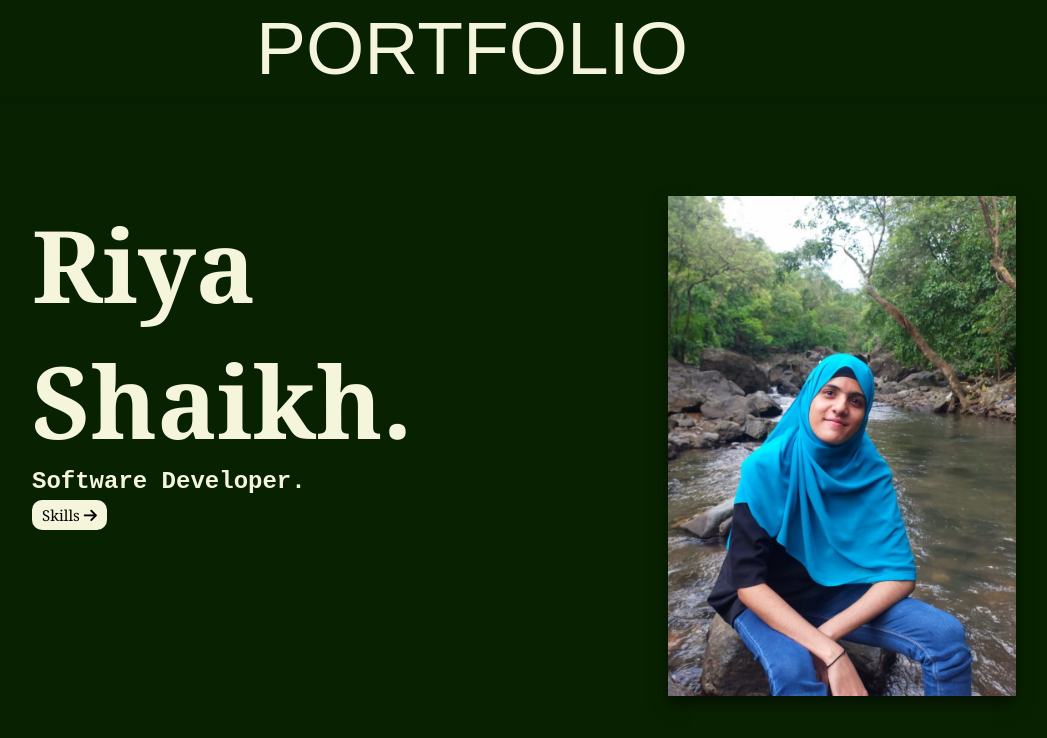
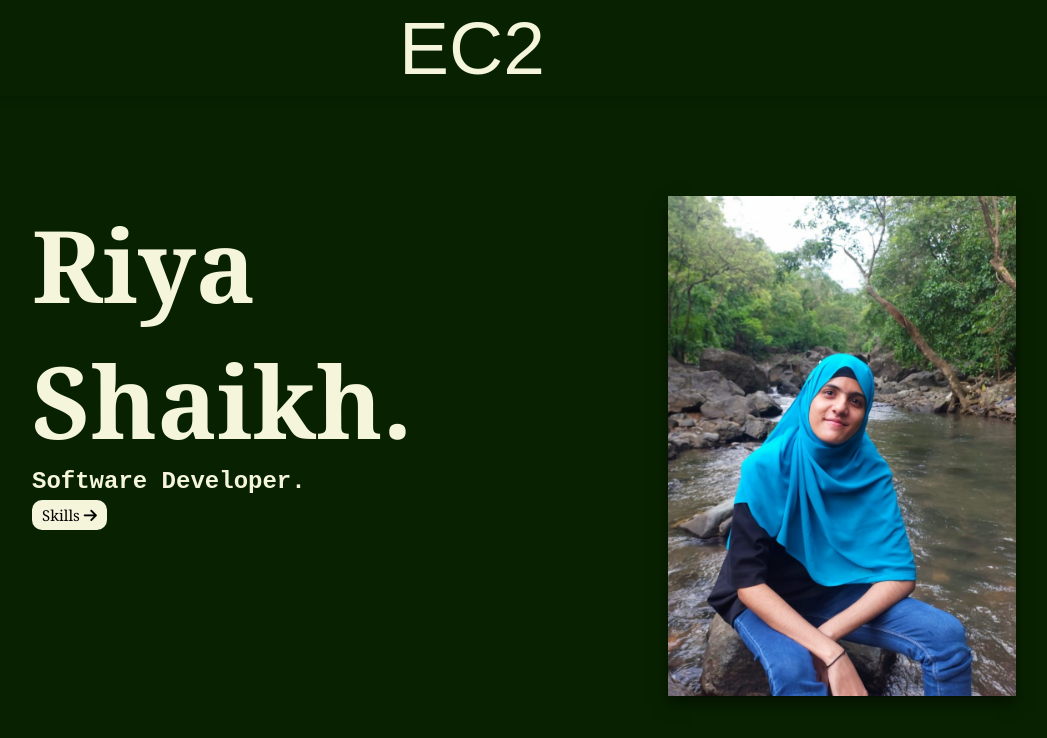
Before and after one commit to RiyaZahidShaikh/My_Profile, a website: page public/index.html in a window 1280 px wide. Shown: the whole page, without its empty margins (168-1215 px from the left). Drawn offline with Linux system fonts and the light colour scheme.

Commit message:
Update index.html

```diff
--- a/public/index.html
+++ b/public/index.html
@@ -8,7 +8,7 @@
     <script src="https://kit.fontawesome.com/4feab6c31f.js" crossorigin="anonymous"></script>
 </head>
 <body>
-    <div class="heading">PORTFOLIO</div>
+    <div class="heading">EC2</div>
     <div id="main">
         <div class="name">
             <h1 style="padding-top: 100px; !important">Riya Shaikh.</h1>
```
